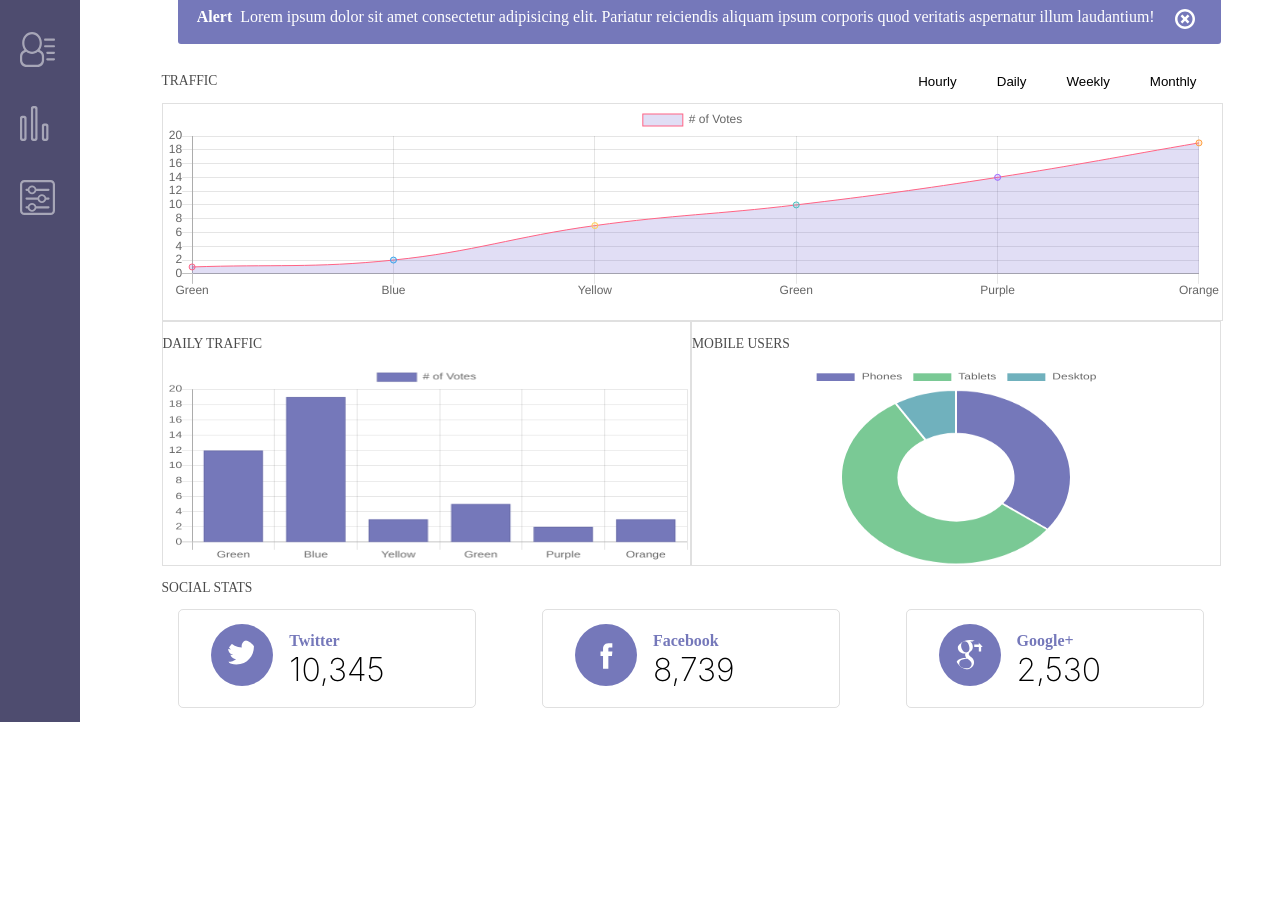
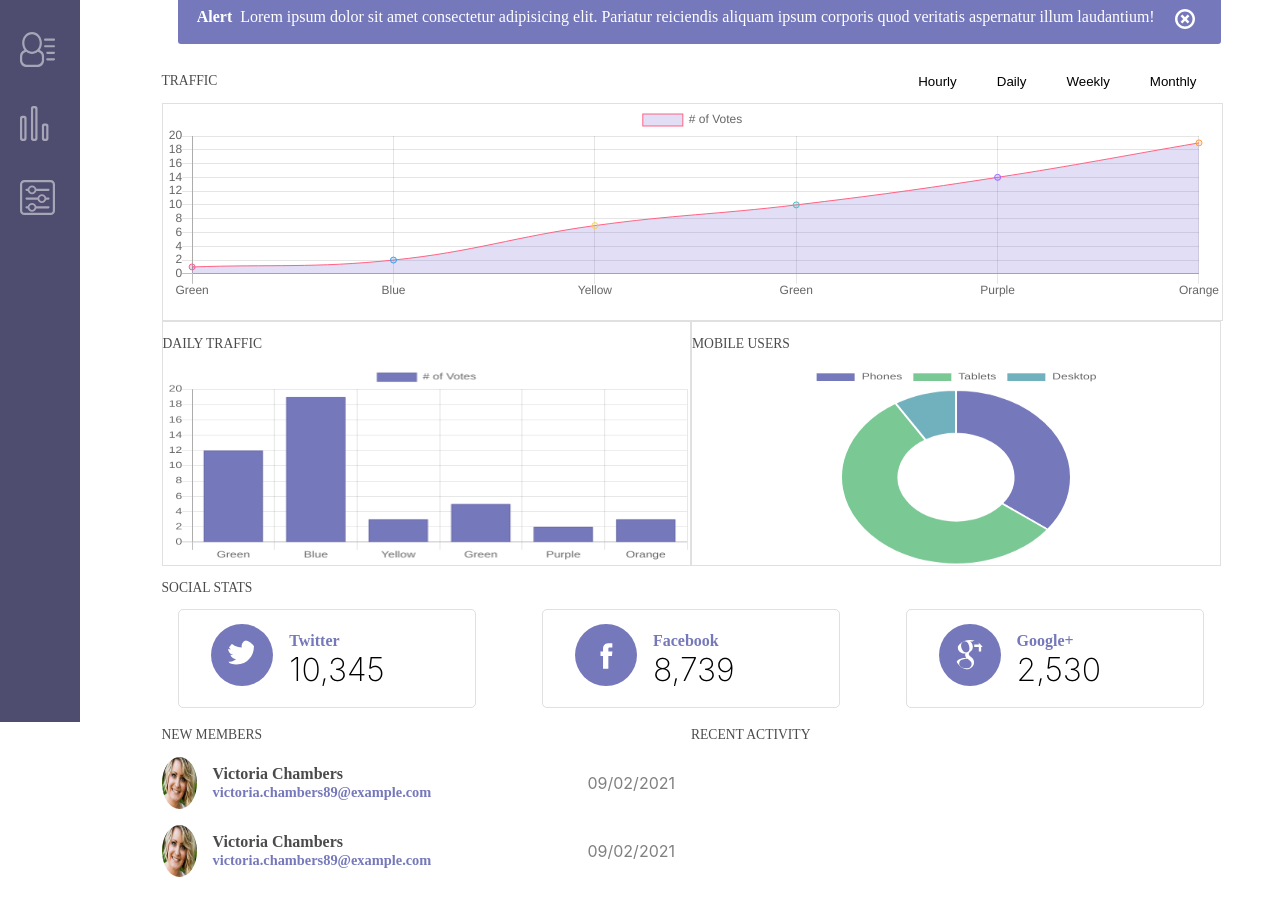
Before and after one commit to jmaletto1/WebApp-dashboard-fewd-project-7, a plain HTML site: page index.html in a window 1280 px wide. Shown: the part 158-1074 px from the top of the page. Before the commit the page ends 938 px from the top, so only its background shows below. Drawn offline with nearby package versions, Linux system fonts and the light colour scheme.

Commit message:
Start building member component

```diff
--- a/css/styles.css
+++ b/css/styles.css
@@ -252,7 +252,6 @@ span {
 }
 
 .social__stats {
-  height: 200px;
   width: 100%;
 }
 
@@ -293,6 +292,55 @@ span {
   font-size: 2rem;
   font-weight: 200;
   margin: 0 0 0 16px;
+}
+
+.member__activity__container {
+  display: grid;
+  grid-template-columns: 100%;
+  margin-top: 1rem;
+}
+
+.member__row {
+  display: flex;
+  margin-bottom: 1rem;
+  max-width: 100%;
+}
+
+.member--info h3 {
+  margin-top: 0;
+  padding-top: 0.5rem;
+}
+
+.new__member__container img {
+  border-radius: 50%;
+  max-width: 35px;
+}
+
+.member--date {
+  margin-left: auto;
+  padding-right: 1rem;
+}
+
+.member--date p {
+  color: grey;
+}
+
+.member--info {
+  margin: 0 auto;
+  margin-left: 1rem;
+}
+
+.member--info h3 {
+  font-size: 1rem;
+  font-weight: 700;
+  margin-bottom: 0;
+}
+
+.member--info a {
+  color: var(--color-primary);
+  font-size: 0.9rem;
+  font-weight: 700;
+  text-decoration: none;
 }
 
 @media screen and (min-width: 768px) {
@@ -347,4 +395,8 @@ span {
     max-width: 100%;
     max-height: 200px;
   }
+
+  .member__activity__container {
+    grid-template-columns: 1fr 1fr;
+  }
 }
--- a/index.html
+++ b/index.html
@@ -177,6 +177,49 @@
             </div>
           </div>
         </div>
+
+        <div class="member__activity__container">
+          <div class="new__member__master__container">
+            <h3>NEW MEMBERS</h3>
+
+            <div class="new__member__container">
+              <div class="member__row">
+                <img src="images/member-1.jpg" alt="" />
+                <div class="member--info">
+                  <h3>Victoria Chambers</h3>
+                  <a href="mailto:victoria.chambers89@example.com"
+                    >victoria.chambers89@example.com</a
+                  >
+                </div>
+                <div class="member--date">
+                  <p>09/02/2021</p>
+                </div>
+              </div>
+
+              <div class="member__row">
+                <img src="images/member-1.jpg" alt="" />
+                <div class="member--info">
+                  <h3>Victoria Chambers</h3>
+                  <a href="mailto:victoria.chambers89@example.com"
+                    >victoria.chambers89@example.com</a
+                  >
+                </div>
+                <div class="member--date">
+                  <p>09/02/2021</p>
+                </div>
+              </div>
+
+              <div class="member__row"></div>
+              <div class="member__row"></div>
+              <div class="member__row"></div>
+            </div>
+          </div>
+
+          <div class="recent__activity__container">
+            <h3>RECENT ACTIVITY</h3>
+            <div class="member__row"></div>
+          </div>
+        </div>
       </div>
     </section>
 
```
